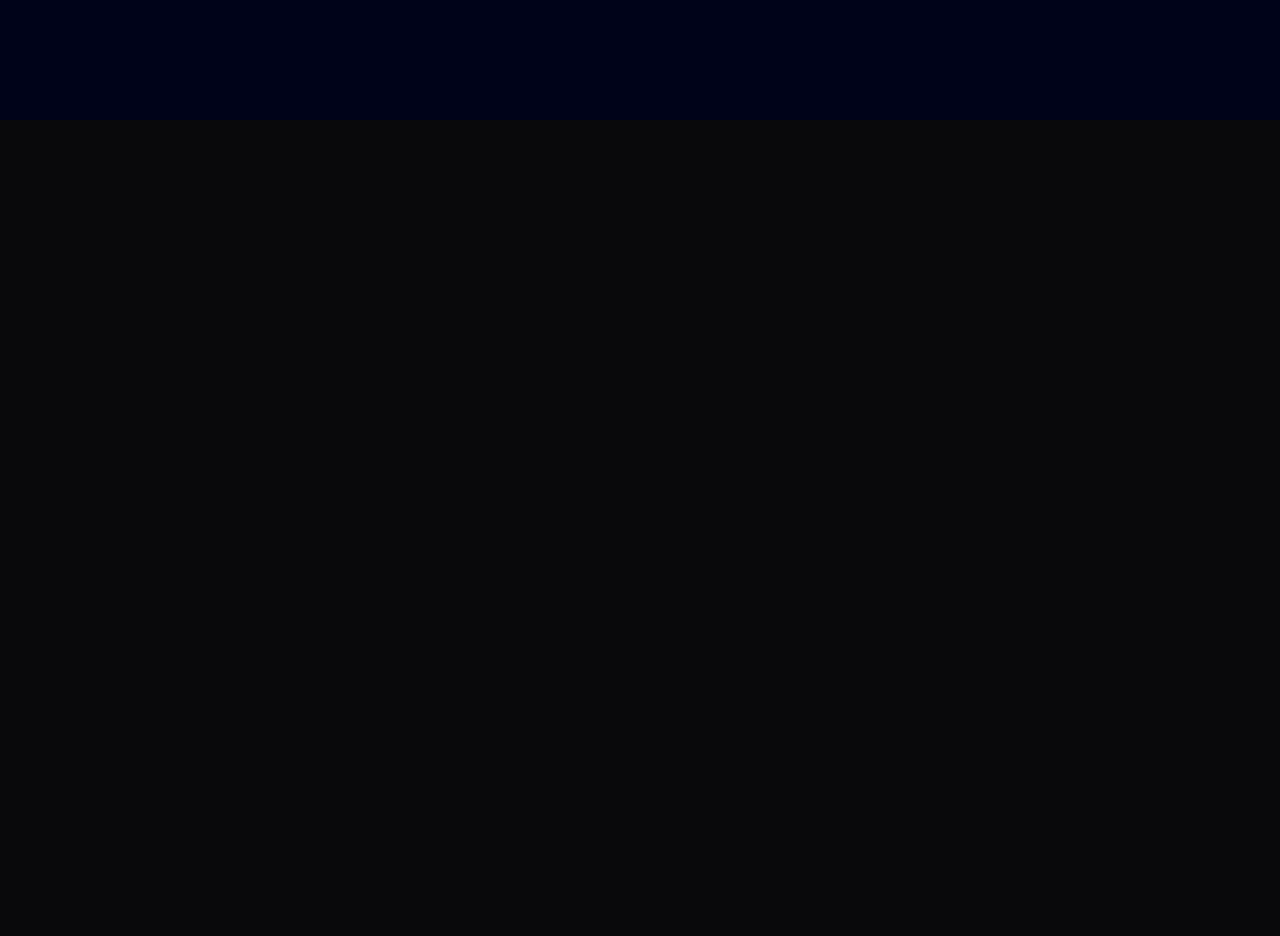
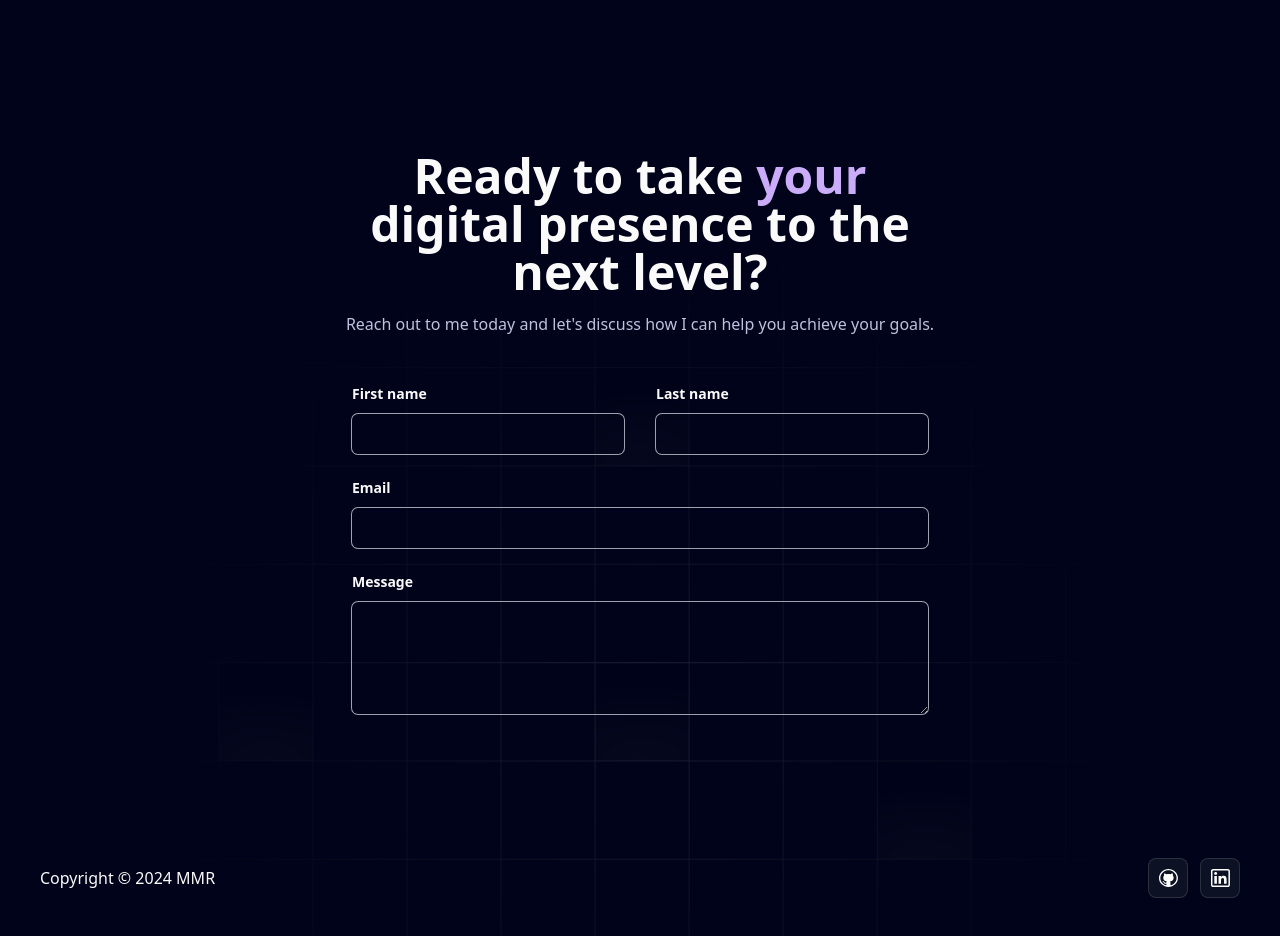
Before and after one commit to mouad4949/Portfolio, a Next.js app: page / in a window 1280 px wide. Shown: the part 7180-8116 px from the top of the page. Before the commit the page ends 7300 px from the top, so only its background shows below. Built offline with nearby package versions, Linux system fonts and the light colour scheme.

Commit message:
add footer

```diff
--- a/app/page.tsx
+++ b/app/page.tsx
@@ -9,6 +9,7 @@ import Technologies from "@/components/Technologies";
 import Deployment from "@/components/Deployment";
 import { TimelineDemo } from "@/components/Experiences";
 import { Approach } from "@/components/Approach";
+import Footer from "@/components/Footer";
 
 
 
@@ -24,6 +25,7 @@ export default function Home() {
         <Deployment/>
         <TimelineDemo/>
         <Approach/>
+        <Footer/>
 
       </div>
     </main>
--- a/components/Footer.tsx
+++ b/components/Footer.tsx
@@ -1,6 +1,6 @@
 import React from 'react'
 import { socialMedia } from '@/data'
-
+import Contact from './ui/contact'
 
 
 
@@ -19,6 +19,9 @@ const Footer = () => {
         </p>
     </div>
 
+    <div className='mt-4 mb-0'>
+        <Contact />
+    </div>
 
     <div className='flex mt-16 md:flex-row flex-col justify-between items-center my-32'>
         <p className='md:text-base text-sm md:font-normal '>Copyright © 2024 MMR</p>
--- /dev/null
+++ b/components/ui/contact.tsx
@@ -0,0 +1,123 @@
+'use client';
+
+import { useRef } from 'react';
+import emailjs from '@emailjs/browser';
+import Swal from 'sweetalert2';
+
+import { FaLocationArrow } from 'react-icons/fa';
+
+export default function Contact() {
+  const form = useRef<HTMLFormElement>(null);
+
+  const sendEmail = (e: React.FormEvent<HTMLFormElement>) => {
+    e.preventDefault();
+
+    if (form.current) {
+      emailjs
+        .sendForm(
+          'service_kakk2ob',
+          'POrtfolio_id23016022',
+          form.current,
+          'bnd0WYIuITlPoZpi5'
+        )
+        .then(
+          () => {
+            Swal.fire({
+              title: 'Email envoyé !',
+              text: 'Votre email a été envoyé avec succès.',
+              icon: 'success',
+              confirmButtonText: 'OK',
+            }).then(() => {
+              window.location.reload();
+            });
+          },
+          (error) => {
+            Swal.fire({
+              title: 'Erreur',
+              text: 'Échec de l’envoi de l’email, veuillez réessayer.',
+              icon: 'error',
+              confirmButtonText: 'OK',
+            });
+            console.log('FAILED...', error.text);
+          }
+        );
+    }
+  };
+
+  return (
+    <div className="isolate px-4 py-10 sm:py-8 lg:px-8">
+      <form ref={form} onSubmit={sendEmail} className="mx-auto max-w-xl">
+        <div className="grid grid-cols-1 gap-x-8 gap-y-6 sm:grid-cols-2">
+          <div>
+            <label htmlFor="first-name" className="block text-sm font-semibold text-purple-500">
+              First name
+            </label>
+            <div className="mt-2.5">
+              <input
+                id="first-name"
+                name="from_name"
+                type="text"
+                autoComplete="given-name"
+                className="block w-full rounded-md border-none px-3.5 py-2 bg-transparent text-white font-medium placeholder:text-white shadow-sm
+                ring-[1px] ring-gray-400 focus:ring-[1px] focus:ring-gray-500 transition duration-200 ease-in-out"
+              />
+            </div>
+          </div>
+          <div>
+            <label htmlFor="last-name" className="block text-sm font-semibold text-purple-500">
+              Last name
+            </label>
+            <div className="mt-2.5">
+              <input
+                id="last-name"
+                name="to_name"
+                type="text"
+                autoComplete="family-name"
+                className="block w-full rounded-md border-none px-3.5 py-2 bg-transparent text-white font-medium placeholder:text-white shadow-sm
+                ring-[1px] ring-gray-400 focus:ring-[1px] focus:ring-gray-500 transition duration-200 ease-in-out"
+              />
+            </div>
+          </div>
+
+          <div className="sm:col-span-2">
+            <label htmlFor="email" className="block text-sm font-semibold text-purple-500">
+              Email
+            </label>
+            <div className="mt-2.5">
+              <input
+                id="email"
+                name="user_email"
+                type="email"
+                autoComplete="email"
+                className="block w-full rounded-md border-none px-3.5 py-2 bg-transparent text-white font-medium placeholder:text-white shadow-sm
+                ring-[1px] ring-gray-400 focus:ring-[1px] focus:ring-gray-500 transition duration-200 ease-in-out"
+              />
+            </div>
+          </div>
+
+          <div className="sm:col-span-2">
+            <label htmlFor="message" className="block text-sm font-semibold text-purple-500">
+              Message
+            </label>
+            <div className="mt-2.5">
+              <textarea
+                id="message"
+                name="message"
+                rows={4}
+                className="block w-full rounded-md border-none px-3.5 py-2 bg-transparent text-white placeholder:text-gray-400 shadow-sm
+                ring-[1px] ring-gray-400 focus:ring-[1px] focus:ring-gray-500 transition duration-200 ease-in-out
+                font-[Inter, sans-serif] font-bold"
+                defaultValue={''}
+              />
+            </div>
+          </div>
+        </div>
+
+        <div className="mt-6">
+
+
+        </div>
+      </form>
+    </div>
+  );
+}
```
